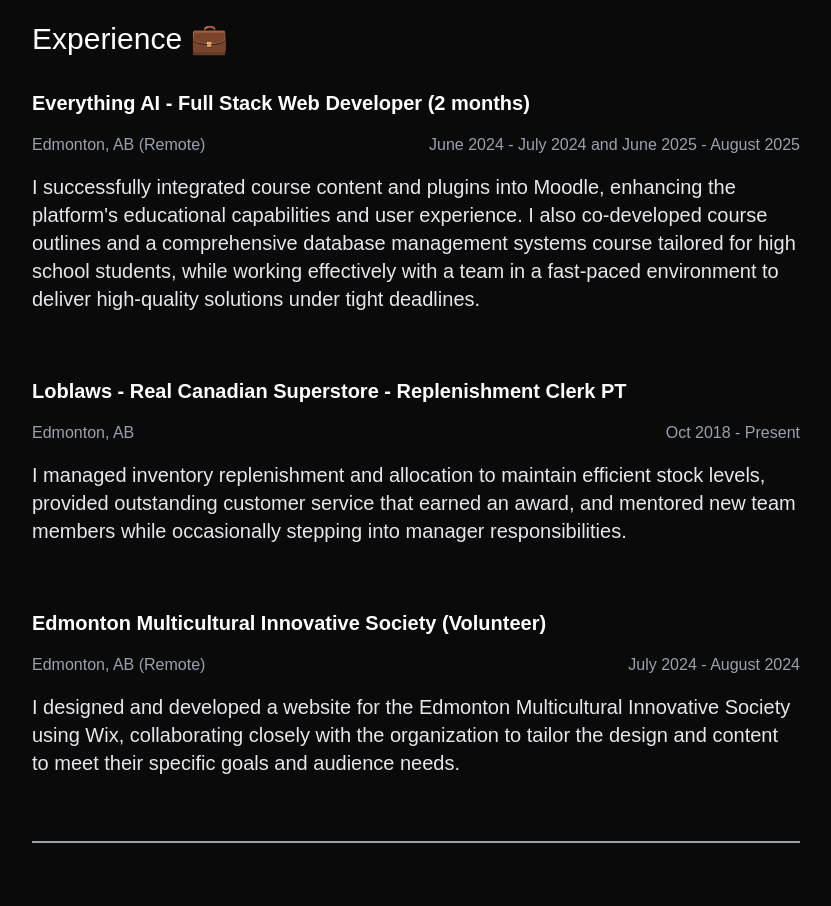
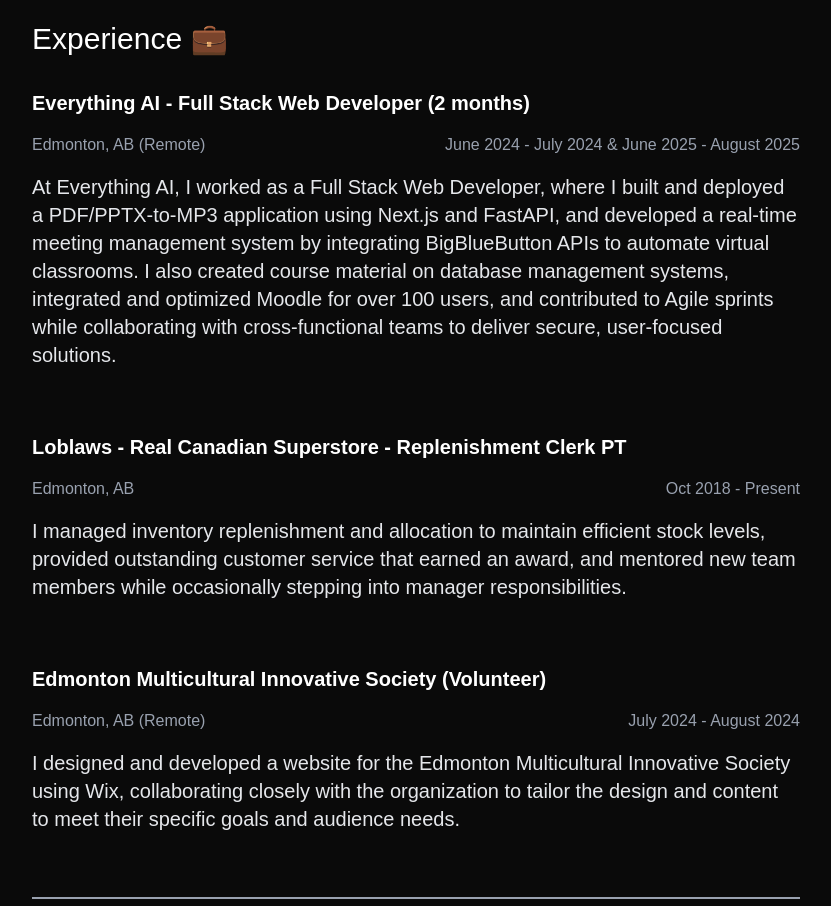
Before and after one commit to ItsMikeyy/PortfolioSite, a Next.js app: page / in a window 1280 px wide. Shown: the part 920-1826 px from the top of the page, without its empty margins (224-1055 px from the left). Built offline with nearby package versions, Linux system fonts and the light colour scheme.

Commit message:
updated work experience

```diff
--- a/src/app/components/Experience.jsx
+++ b/src/app/components/Experience.jsx
@@ -7,9 +7,9 @@
             <div className="flex flex-col gap-16">
             <WorkExperience
                     title="Everything AI - Full Stack Web Developer (2 months)"
-                    date="June 2024 - July 2024 and June 2025 - August 2025"
+                    date="June 2024 - July 2024 & June 2025 - August 2025"
                     location="Edmonton, AB (Remote)"
-                    summary="I successfully integrated course content and plugins into Moodle, enhancing the platform's educational capabilities and user experience. I also co-developed course outlines and a comprehensive database management systems course tailored for high school students, while working effectively with a team in a fast-paced environment to deliver high-quality solutions under tight deadlines."
+                    summary="At Everything AI, I worked as a Full Stack Web Developer, where I built and deployed a PDF/PPTX-to-MP3 application using Next.js and FastAPI, and developed a real-time meeting management system by integrating BigBlueButton APIs to automate virtual classrooms. I also created course material on database management systems, integrated and optimized Moodle for over 100 users, and contributed to Agile sprints while collaborating with cross-functional teams to deliver secure, user-focused solutions."
             />
             <WorkExperience
                 title="Loblaws - Real Canadian Superstore - Replenishment Clerk PT"
```
Lines whose indentation alone changed are shown as unchanged.
